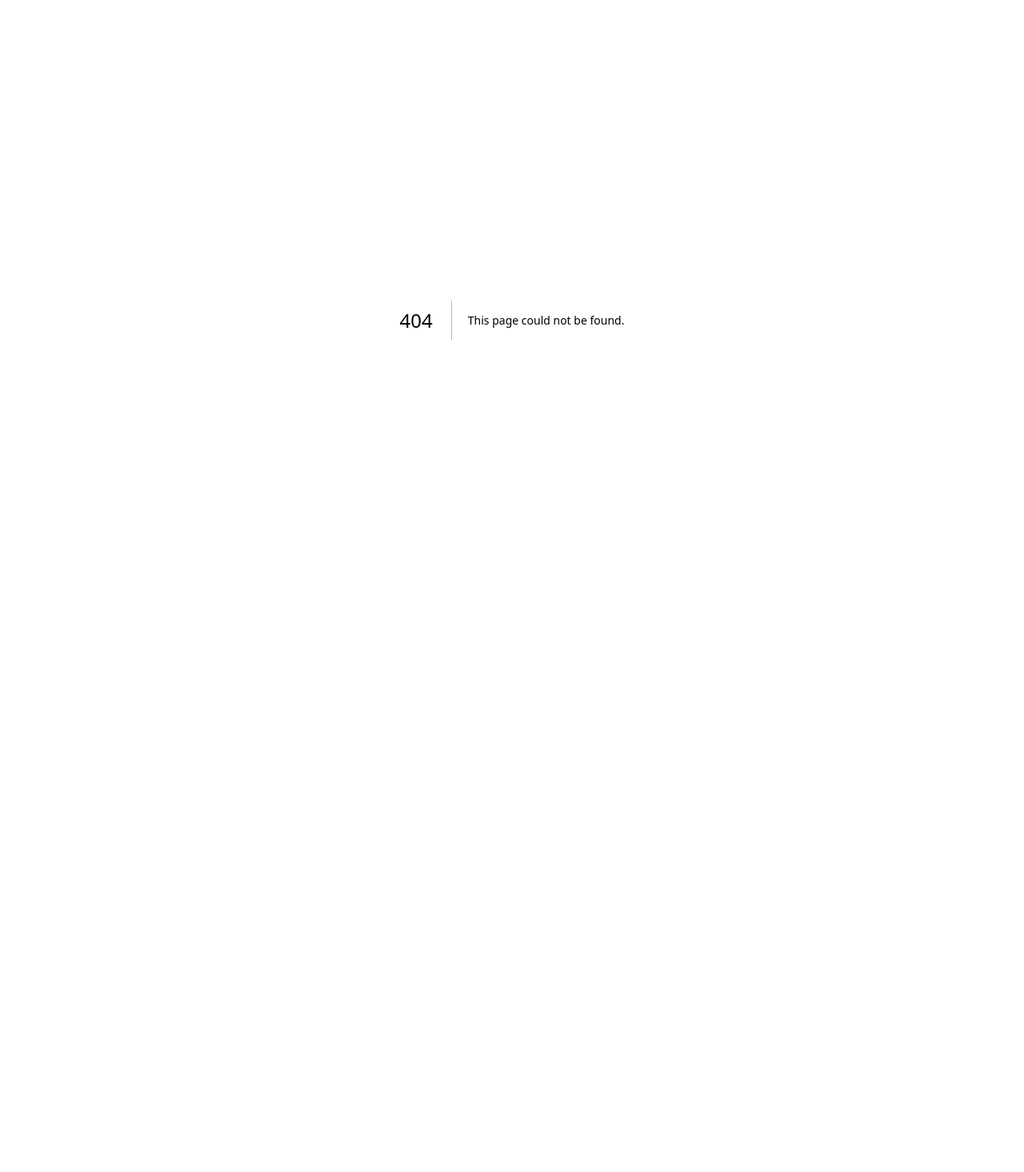
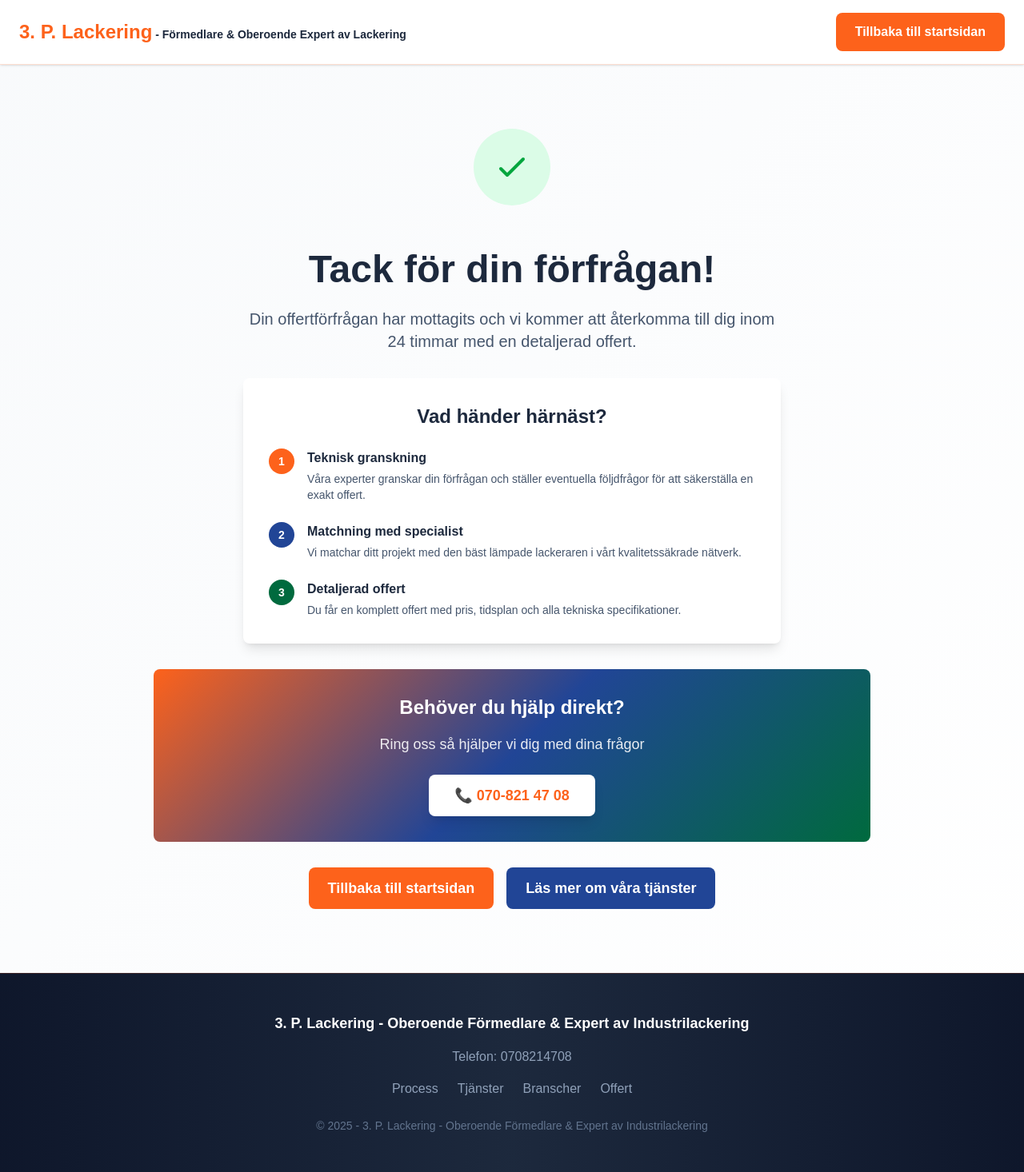
Before and after one commit to jespermollbrant/TredjePartsLackering, a Next.js app: page /tack in a window 1280 px wide. Before the commit this address had no page. Shown: the whole page at 80% size. Before the commit the page ends 800 px from the top, so only its background shows below. Built offline with nearby package versions, Linux system fonts and the light colour scheme.

Commit message:
Redirect to thank you page with quote ID after form submission, improving user experience and feedback.

```diff
--- a/app/page.tsx
+++ b/app/page.tsx
@@ -325,17 +325,10 @@ export default function Page() {
       const res = await fetch('/api/quote', { method: 'POST', body: data });
       if (!res.ok) throw new Error(String(res.status));
       const json = await res.json();
-      setGeminiLoading(false);
-      setGeminiHtml(
-        '<p class="text-green-600 font-medium">Tack! Din förfrågan är sparad. ID: ' +
-          String(json.id || '') +
-          '</p>'
-      );
-      formEl.reset();
-      if (fileListRef.current) fileListRef.current.textContent = "";
-      setUploadedFiles([]);
-      selectedFilesRef.current.clear();
-      setShowEndCustomer(false);
+
+      // Redirect to thank you page with quote ID
+      const quoteId = json.id || '';
+      window.location.href = `/tack${quoteId ? `?id=${quoteId}` : ''}`;
     } catch {
       setGeminiLoading(false);
       setGeminiHtml(
--- /dev/null
+++ b/app/tack/page.tsx
@@ -0,0 +1,203 @@
+"use client";
+
+import { useEffect, useState } from "react";
+import Link from "next/link";
+
+export default function ThankYouPage() {
+  const [quoteId, setQuoteId] = useState<string | null>(null);
+
+  useEffect(() => {
+    // Get quote ID from URL parameters if available
+    const urlParams = new URLSearchParams(window.location.search);
+    const id = urlParams.get('id');
+    if (id) {
+      setQuoteId(id);
+    }
+
+    // Google Ads conversion tracking
+    if (typeof window !== 'undefined' && (window as any).gtag) {
+      (window as any).gtag('event', 'conversion', {
+        'send_to': 'AW-CONVERSION_ID/CONVERSION_LABEL', // Replace with your actual conversion ID and label
+        'value': 1.0,
+        'currency': 'SEK'
+      });
+    }
+  }, []);
+
+  return (
+    <div className="min-h-screen bg-gradient-to-br from-slate-50 to-white">
+      <header className="bg-white/90 backdrop-blur-md sticky top-0 z-50 shadow-sm border-b border-brand-orange/20">
+        <nav className="container mx-auto px-6 py-4 flex justify-between items-center">
+          <Link href="/" className="flex items-center space-x-3">
+            <span className="text-2xl font-bold text-slate-800 text-brand-orange">
+              3. P. Lackering
+              <span className="text-slate-800 text-sm"> - Förmedlare & Oberoende Expert av Lackering</span>
+            </span>
+          </Link>
+          <Link
+            href="/"
+            className="btn-brand"
+          >
+            Tillbaka till startsidan
+          </Link>
+        </nav>
+      </header>
+
+      <main className="container mx-auto px-6 py-20">
+        <div className="max-w-4xl mx-auto text-center">
+          {/* Success Icon */}
+          <div className="mb-8">
+            <div className="inline-flex items-center justify-center w-24 h-24 bg-green-100 rounded-full mb-6">
+              <svg
+                className="w-12 h-12 text-green-600"
+                fill="none"
+                stroke="currentColor"
+                viewBox="0 0 24 24"
+              >
+                <path
+                  strokeLinecap="round"
+                  strokeLinejoin="round"
+                  strokeWidth={2}
+                  d="M5 13l4 4L19 7"
+                />
+              </svg>
+            </div>
+          </div>
+
+          {/* Main Message */}
+          <h1 className="text-4xl md:text-5xl font-bold text-slate-800 mb-6">
+            Tack för din förfrågan!
+          </h1>
+
+          <p className="text-xl text-slate-600 mb-8 max-w-2xl mx-auto">
+            Din offertförfrågan har mottagits och vi kommer att återkomma till dig inom 24 timmar med en detaljerad offert.
+          </p>
+
+          {/* Quote ID Display */}
+          {quoteId && (
+            <div className="bg-slate-50 border border-slate-200 rounded-lg p-6 mb-8 max-w-md mx-auto">
+              <h3 className="text-lg font-semibold text-slate-800 mb-2">
+                Ditt referensnummer
+              </h3>
+              <p className="text-2xl font-mono font-bold text-brand-orange">
+                #{quoteId}
+              </p>
+              <p className="text-sm text-slate-500 mt-2">
+                Spara detta nummer för framtida referens
+              </p>
+            </div>
+          )}
+
+          {/* Next Steps */}
+          <div className="bg-white rounded-lg shadow-lg p-8 mb-8 text-left max-w-2xl mx-auto">
+            <h2 className="text-2xl font-bold text-slate-800 mb-6 text-center">
+              Vad händer härnäst?
+            </h2>
+
+            <div className="space-y-6">
+              <div className="flex items-start space-x-4">
+                <div className="flex-shrink-0 w-8 h-8 bg-brand-orange text-white rounded-full flex items-center justify-center font-bold text-sm">
+                  1
+                </div>
+                <div>
+                  <h3 className="font-semibold text-slate-800 mb-1">
+                    Teknisk granskning
+                  </h3>
+                  <p className="text-slate-600 text-sm">
+                    Våra experter granskar din förfrågan och ställer eventuella följdfrågor för att säkerställa en exakt offert.
+                  </p>
+                </div>
+              </div>
+
+              <div className="flex items-start space-x-4">
+                <div className="flex-shrink-0 w-8 h-8 bg-brand-blue text-white rounded-full flex items-center justify-center font-bold text-sm">
+                  2
+                </div>
+                <div>
+                  <h3 className="font-semibold text-slate-800 mb-1">
+                    Matchning med specialist
+                  </h3>
+                  <p className="text-slate-600 text-sm">
+                    Vi matchar ditt projekt med den bäst lämpade lackeraren i vårt kvalitetssäkrade nätverk.
+                  </p>
+                </div>
+              </div>
+
+              <div className="flex items-start space-x-4">
+                <div className="flex-shrink-0 w-8 h-8 bg-brand-green text-white rounded-full flex items-center justify-center font-bold text-sm">
+                  3
+                </div>
+                <div>
+                  <h3 className="font-semibold text-slate-800 mb-1">
+                    Detaljerad offert
+                  </h3>
+                  <p className="text-slate-600 text-sm">
+                    Du får en komplett offert med pris, tidsplan och alla tekniska specifikationer.
+                  </p>
+                </div>
+              </div>
+            </div>
+          </div>
+
+          {/* Contact Information */}
+          <div className="bg-gradient-brand text-white rounded-lg p-8 mb-8">
+            <h2 className="text-2xl font-bold mb-4">
+              Behöver du hjälp direkt?
+            </h2>
+            <p className="text-lg mb-6 opacity-90">
+              Ring oss så hjälper vi dig med dina frågor
+            </p>
+            <a
+              href="tel:0708214708"
+              className="inline-block bg-white text-brand-orange font-bold py-3 px-8 rounded-lg text-lg hover:bg-slate-50 transition-all duration-300 shadow-lg hover:shadow-xl transform hover:-translate-y-1"
+            >
+              📞 070-821 47 08
+            </a>
+          </div>
+
+          {/* Action Buttons */}
+          <div className="flex flex-col sm:flex-row gap-4 justify-center">
+            <Link
+              href="/"
+              className="btn-brand text-lg py-3 px-8"
+            >
+              Tillbaka till startsidan
+            </Link>
+            <Link
+              href="/#services"
+              className="btn-brand-secondary text-lg py-3 px-8"
+            >
+              Läs mer om våra tjänster
+            </Link>
+          </div>
+        </div>
+      </main>
+
+      <footer className="bg-gradient-to-r from-slate-900 via-slate-800 to-slate-900 text-slate-400 py-12 border-t border-brand-orange/20">
+        <div className="container mx-auto px-6 text-center">
+          <div className="flex items-center justify-center space-x-3 mb-4">
+            <p className="font-bold text-white text-lg">3. P. Lackering - Oberoende Förmedlare & Expert av Industrilackering</p>
+          </div>
+          <p> Telefon: 0708214708</p>
+          <div className="mt-4 space-x-6">
+            <Link href="/#process" className="hover:text-brand-orange transition-colors duration-200">
+              Process
+            </Link>
+            <Link href="/#services" className="hover:text-brand-blue transition-colors duration-200">
+              Tjänster
+            </Link>
+            <Link href="/#industries" className="hover:text-brand-red transition-colors duration-200">
+              Branscher
+            </Link>
+            <Link href="/#quote" className="hover:text-brand-yellow transition-colors duration-200">
+              Offert
+            </Link>
+          </div>
+          <p className="mt-6 text-sm text-slate-500">
+            &copy; 2025 - 3. P. Lackering - Oberoende Förmedlare & Expert av Industrilackering
+          </p>
+        </div>
+      </footer>
+    </div>
+  );
+}
```
Also changed, not shown: 1 other file (tests, documents, lock files or other folders).
